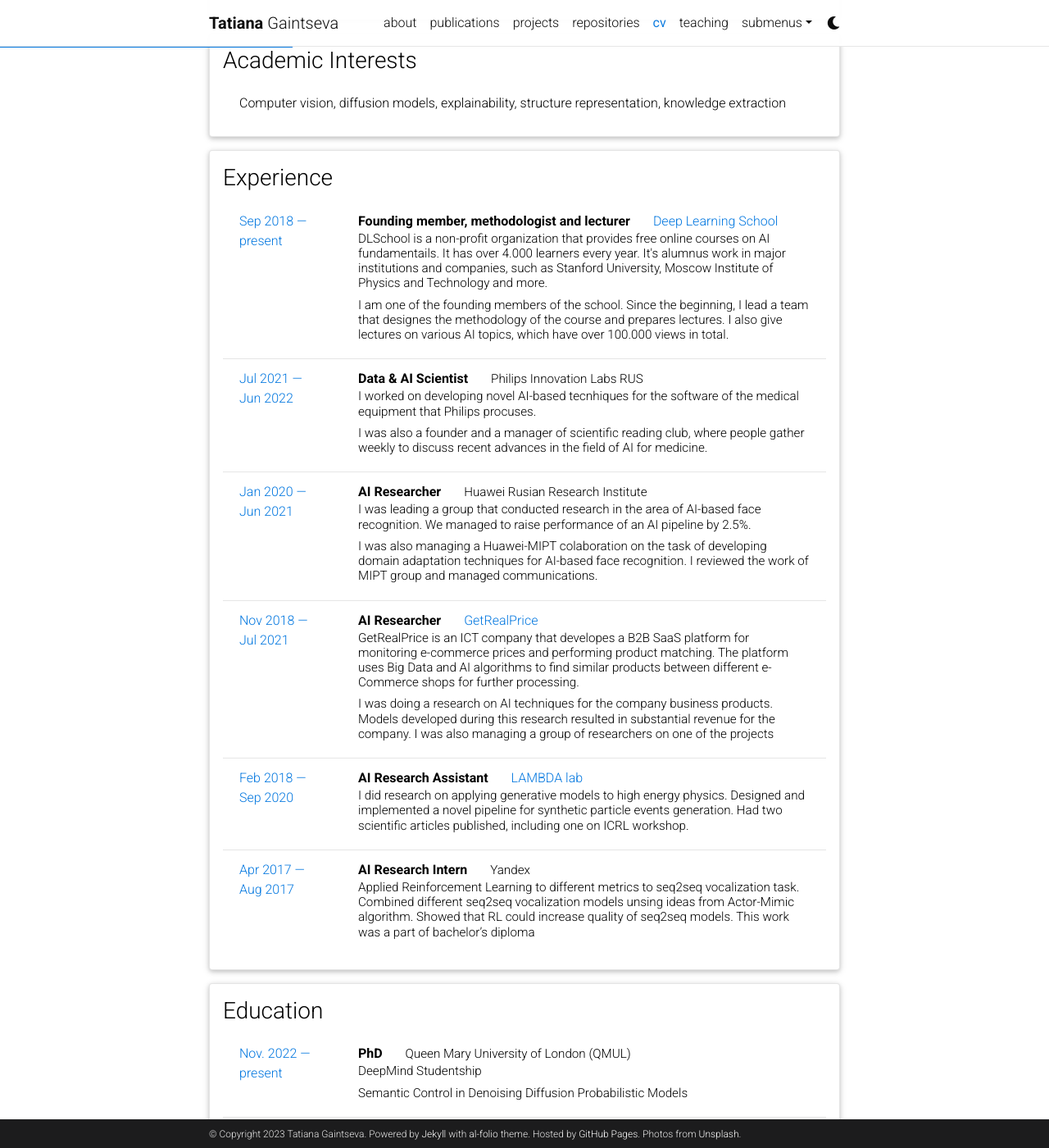
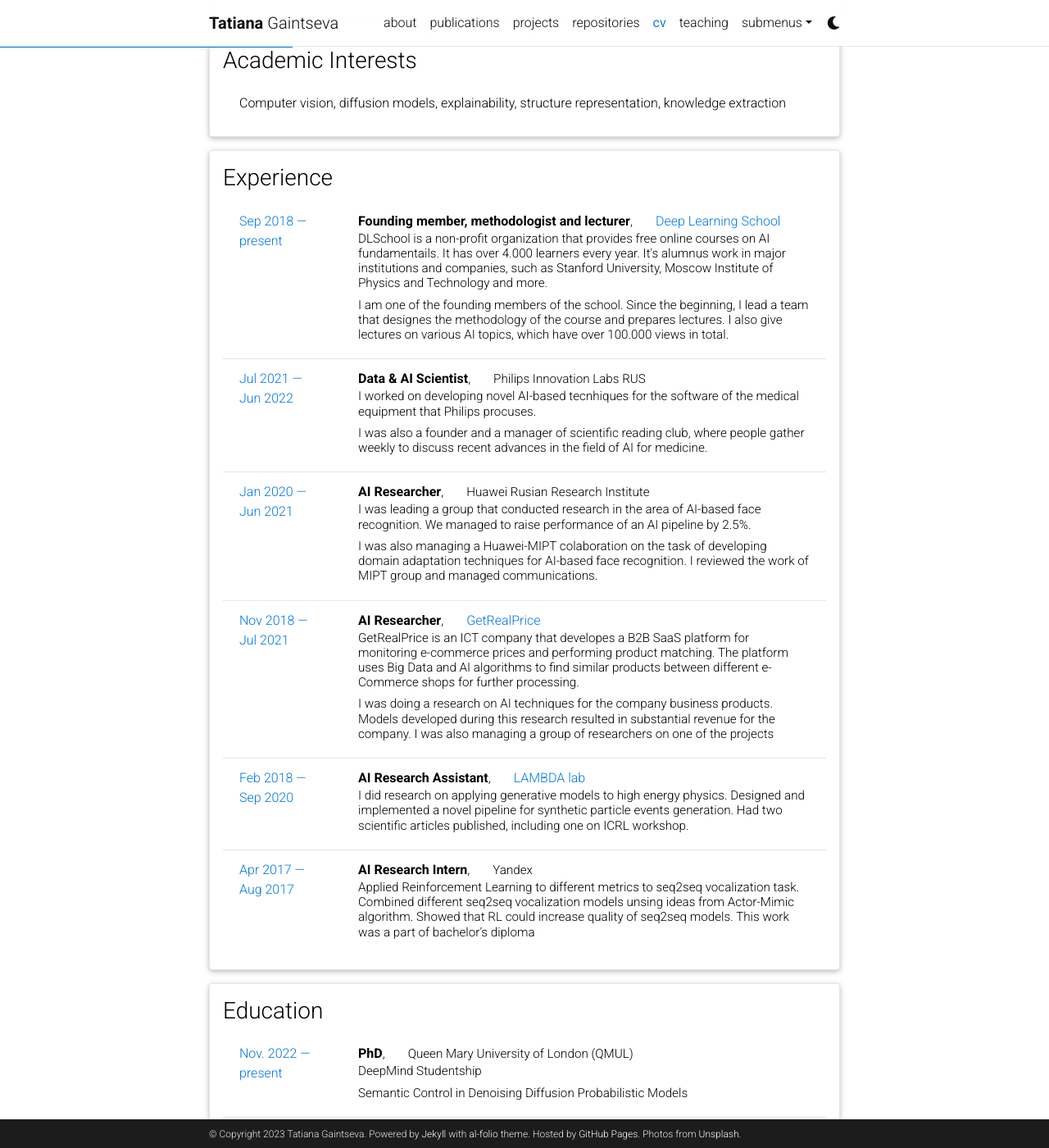
Before and after one commit to Atmyre/atmyre.github.io, a Jekyll site: the page built from _pages/cv.md, in a window 1280 px wide and 1400 px high, scrolled down 353 px. Shown: the whole window at 82% size. Built offline with Jekyll 4.4.1, drawn with Linux system fonts in a browser that asks for light colours; comment, search, counter and statistics services are not loaded; a style sheet for code colours, icons or effects is not loaded.

Commit message:
Update time_table.html

```diff
--- a/_includes/cv/time_table.html
+++ b/_includes/cv/time_table.html
@@ -11,11 +11,11 @@
           {% endif %}
           <div class="col-xs-10 cl-sm-10 col-md-10 mt-2 mt-md-0">
             {% if content.title %}
-            <a class="title font-weight-bold ml-1 ml-md-4">{{content.title}}</a>
+            <div> <a class="title font-weight-bold ml-1 ml-md-4">{{content.title}}</a>, <a class="ml-1 ml-md-4" style="font-size: 0.95rem;">{{content.institution}}</a> </div>
             {% endif %}
-            {% if content.institution %}
+<!--             {% if content.institution %}
             <a class="ml-1 ml-md-4" style="font-size: 0.95rem;">{{content.institution}}</a>
-            {% endif %}
+            {% endif %}  -->
             {% if content.descr %}
             <h6 class="ml-1 ml-md-4" style="font-size: 0.95rem;">{{content.descr}}</h6>
             {% endif %}
```
